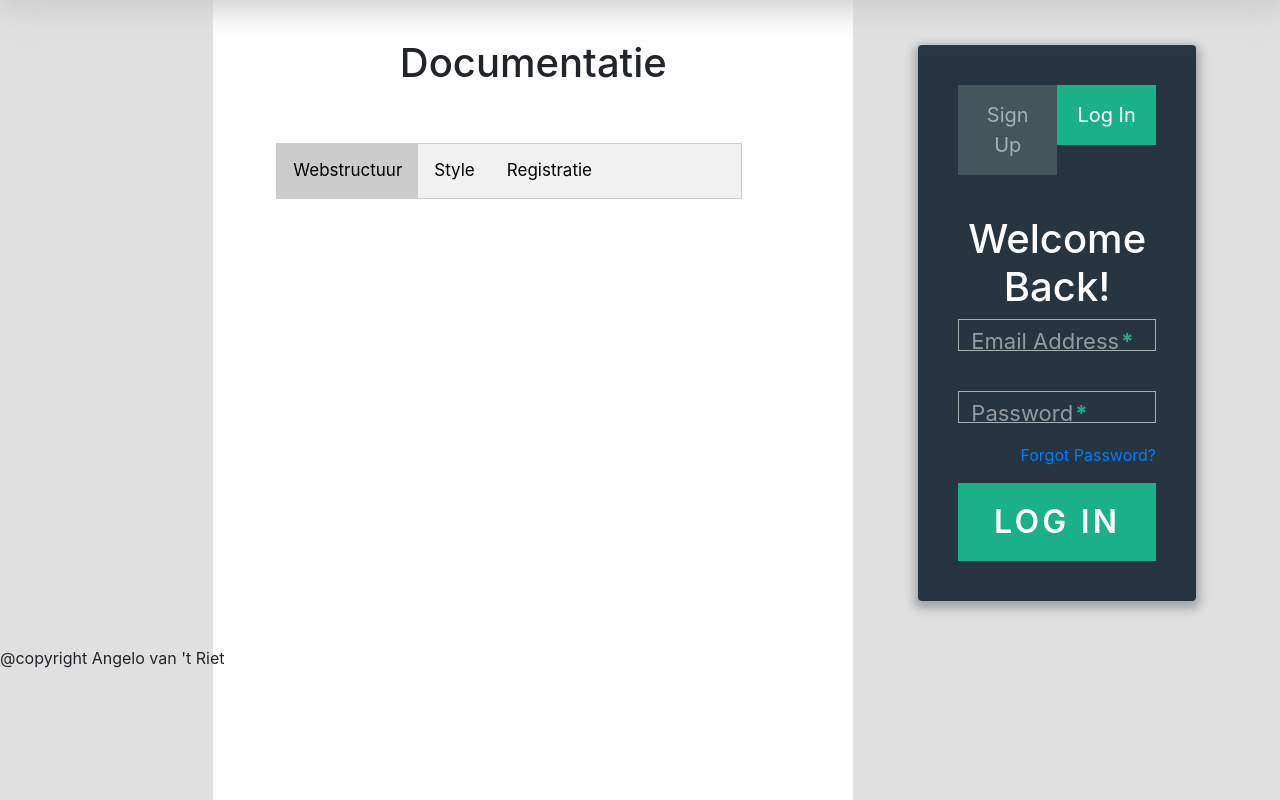
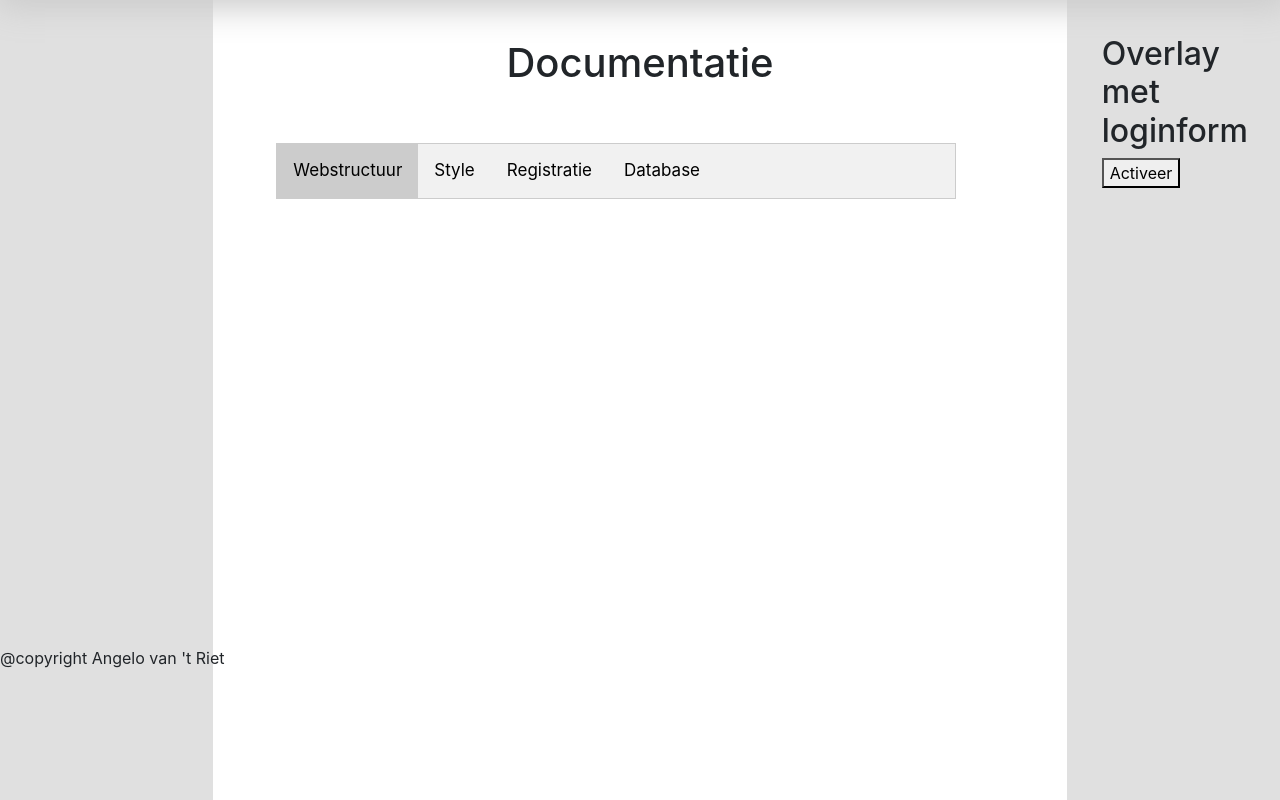
Before and after one commit to Rocketmayn/Examen2018, a PHP site: page /AppExamen2018/pages/documentatie.php in a window 1280 px wide. Shown: the part 130-930 px from the top of the page. Run offline with PHP 8.4, Linux system fonts and the light colour scheme; some libraries are stand-ins or nearby versions.

Commit message:
overlay + algemene fixes

```diff
--- a/Examen2018/includes/content.html
+++ b/Examen2018/includes/content.html
@@ -3,4 +3,4 @@
 <div class="customrow row">
   <div class="left-gutter col-2" style="background-color: #E0E0E0;"></div>
 
-  <div class="primaryContent col-6">
+  <div class="primaryContent col-8">
--- a/Examen2018/includes/footer.html
+++ b/Examen2018/includes/footer.html
@@ -1,7 +1,7 @@
 </div>
 
-<div class="right-gutter col-4" style="background-color: #E0E0E0; float: left;">
-
+<div class="right-gutter col-2" style="background-color: #E0E0E0; float: left;">
+  <div id="overlay" onclick="off()">
     <div class="form">
 
         <ul class="tab-group">
@@ -81,10 +81,16 @@
 
         </div>
       </div>
+  </div>
 
+  <div style="padding:20px">
+    <h2>Overlay met loginform</h2>
+    <button onclick="on()">Activeer</button>
+  </div>
 </div>
 </div>
 </div>
 <footer class="mainFooter">@copyright Angelo van 't Riet</footer>
 <script src='http://cdnjs.cloudflare.com/ajax/libs/jquery/2.1.3/jquery.min.js'></script>
 <script src="js/index.js"></script>
+<script src="../examen2018/js/overlay.js"></script>
--- a/Examen2018/index.php
+++ b/Examen2018/index.php
@@ -25,6 +25,7 @@ if ($_SERVER['REQUEST_METHOD'] == 'POST') {
   <body>
     <?php include("php/header.php"); ?>
     <?php include('includes/content.html') ?>
+
     <h2 class="text-center pt-4">Welkom</h2>
     <section class="p-5 mr-2">
       <div class="contentbox">
@@ -56,7 +57,6 @@ if ($_SERVER['REQUEST_METHOD'] == 'POST') {
 
 
     <?php include('includes/footer.html') ?>
-
     <!--<div class="content">
       notification message
       <?php // if (isset($_SESSION['success'])) : ?>
--- /dev/null
+++ b/Examen2018/js/overlay.js
@@ -0,0 +1,7 @@
+function on() {
+    document.getElementById("overlay").style.display = "block";
+}
+
+function off() {
+    document.getElementById("overlay").style.display = "none";
+}
--- a/Examen2018/pages/documentatie.php
+++ b/Examen2018/pages/documentatie.php
@@ -13,9 +13,11 @@
 
 
     <div class="tab2">
-  <button class="tablinks active" onclick="openCity(event, 'Webstructuur')">Webstructuur</button>
-  <button class="tablinks" onclick="openCity(event, 'Styling')">Style</button>
-  <button class="tablinks" onclick="openCity(event, 'Registratie')">Registratie</button>
+  <button class="tablinks active" onclick="openDoc(event, 'Webstructuur')">Webstructuur</button>
+  <button class="tablinks" onclick="openDoc(event, 'Styling')">Style</button>
+  <button class="tablinks" onclick="openDoc(event, 'Registratie')">Registratie</button>
+  <button class="tablinks" onclick="openDoc(event, 'Database')">Database</button>
+<!--  <button class="tablinks" onclick="openDoc(event, 'test')">Test</button>-->
 </div>
 
 <div id="Webstructuur" class="tabcontent">
@@ -121,8 +123,62 @@
   </div>
 </div>
 
+<div id="Database" class="tabcontent">
+  <div class="p-4 mr-5">
+    <h2>Database</h2>
+    <p>Voor het registratie formulier word er gebruik gemaakt van MySql om gebruikers gegevens op te slaan voor het in- uitloggen en voor de verificatie van het account.</p>
+    <p>De database bestaat uit 1 table met 7 kolommen voor data. Dit is hoe de database is opgebouwd:</p>
+    <div class="col6">
+      <img src="../examen2018/img/dbkolom.png" alt="">
+    </div>
+    <div class="col6">
+      <ul class="lijst">
+        <li><span>id:</span><br />Het unieke id meegegeven aan de gebruiker</li>
+        <li><span>first_name:</span><br />Opgegeven voornaam</li>
+        <li><span>last_name:</span><br />Opgegeven achternaam</li>
+        <li><span>email:</span><br />Opgegeven emailadres</li>
+        <li><span>password:</span><br />Opgegeven wachtwoord</li>
+        <li><span>hash:</span><br />Een encryptie voor het wachtwoord</li>
+        <li><span>active:</span><br />Bepaalt of het account is geverifiëerd (0 = false, 1 = true)</li>
+      </ul>
+    </div>
+    <img src="../examen2018/img/dbrow.png" alt=""><br />
+    <p style="clear: both;">
+    CREATE DATABASE accounts;<br />
+
+    CREATE TABLE `accounts`.`users`<br />
+    (<br />
+        `id` INT NOT NULL AUTO_INCREMENT,<br />
+        `first_name` VARCHAR(50) NOT NULL,<br />
+         `last_name` VARCHAR(50) NOT NULL,<br />
+        `email` VARCHAR(100) NOT NULL,<br />
+        `password` VARCHAR(100) NOT NULL,<br />
+        `hash` VARCHAR(32) NOT NULL,<br />
+        `active` BOOL NOT NULL DEFAULT 0,<br />
+    PRIMARY KEY (`id`)
+  </p>
+    );
+    <p style="clear: both;">endline</p>
+  </div>
+</div>
+
+<!--<div id="test" class="tabcontent">
+  <div class="p-4 mr-5">
+    <h2>Database</h2>
+    <p>Voor het registratie formulier word er gebruik gemaakt van MySql om gebruikers gegevens op te slaan voor het in- uitloggen en voor de verificatie van het account.</p>
+    <p>De database bestaat uit 1 table met 7 kolommen voor data. Dit is hoe de database is opgebouwd:</p>
+    <div class="col6">
+      <img src="../examen2018/img/footercode.png">
+    </div>
+    <div class="col6">
+    <img src="../examen2018/img/footercode1.png">
+    </div>
+    <p>test</p>
+  </div>
+</div>-->
+
 <script>
-function openCity(evt, cityName) {
+function openDoc(evt, cityName) {
     var i, tabcontent, tablinks;
     tabcontent = document.getElementsByClassName("tabcontent");
     for (i = 0; i < tabcontent.length; i++) {
--- a/Examen2018/php/header.php
+++ b/Examen2018/php/header.php
@@ -6,9 +6,9 @@
       <li><a class="menu-link active" href="index.php">Home</a></li>
       <li><a class="menu-link" href="pages/documentatie.php">Documentatie</a></li>
       <li><a class="menu-link" href="#">Bronnen</a></li>
-      <li class="menu-link"><a href="../Examen2018/registration/login.php">Login</a></li>
-      <li class="menu-link"><?php  if (isset($_SESSION['id'])) {
-        echo '<a href="login.php?action=logout" style="text-decoration:none">Logout</a>';
+      <li class="menu-link"><a href="#overlay" onclick="on()";>Login</a></li>
+      <li class="menu-link"><?php  if (isset($_SESSION['users'])) {
+        echo '<a href="#overlay" style="text-decoration:none">login</a>';
       }else{
         echo '<a href="login.php" style="text-decoration: none">Logout</a>';
       } ?></li>
```
Also changed, not shown: Examen2018/style/algemeneStyle.css (+36 -0 lines), Examen2018/img/dbkolom.png (added), Examen2018/img/dbrow.png (added). Lines whose indentation alone changed are shown as unchanged.
